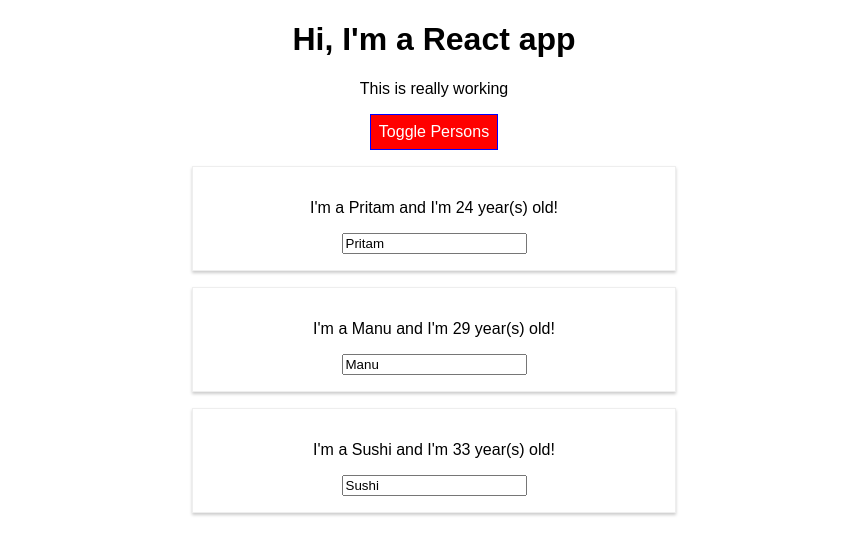
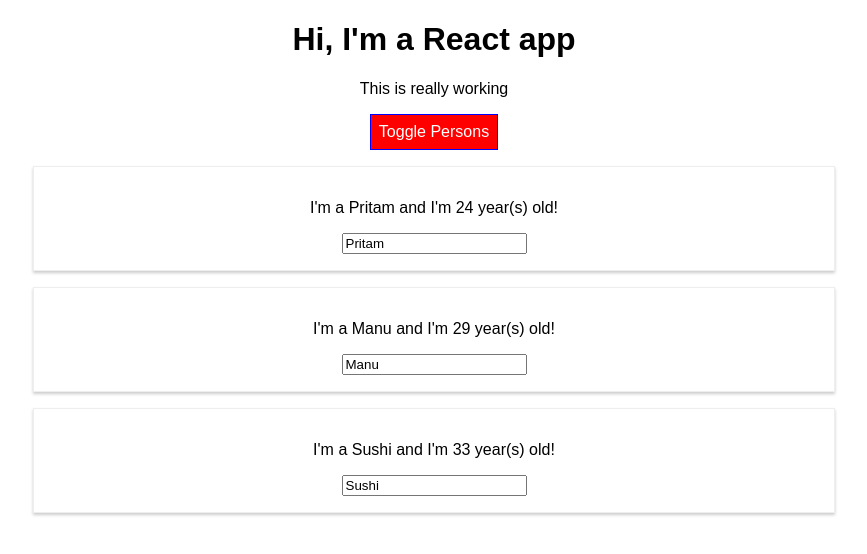
Before and after one commit to pritamnb/react-complete-guide, a React (Create React App) app: page / in a window 1280 px wide. Both pictures are taken after a click on the button "Toggle Persons". Shown: the top 554 px of the page, without its empty margins (206-1073 px from the left). Built offline with nearby package versions, Linux system fonts and the light colour scheme.

Commit message:
code w.o. Radium - radium removed and new branch is created as radium introduction

```diff
--- a/src/App.js
+++ b/src/App.js
@@ -2,7 +2,7 @@
 import React, { Component } from 'react';
 import './App.css';
 import Person from './Person/Person';
-import Radium, { StyleRoot } from 'radium';
+import Radium from 'radium';
 class App extends Component {
   state = {
     persons: [
@@ -53,10 +53,6 @@
       border: '1px solid blue',
       padding: '8px',
       cursor: 'pointer',
-      ':hover': {
-        backgroundColor: 'lightgreen',
-        color: 'black',
-      },
     };
     let persons = null;
     if (this.state.showPersons) {
@@ -76,10 +72,6 @@
         </div>
       );
       style.backgroundColor = 'red';
-      style[':hover'] = {
-        backgroundColor: 'salmon',
-        color: 'black',
-      };
     }
     let classes = [];
     if (this.state.persons.length <= 2) {
@@ -89,7 +81,6 @@
       classes.push('bold');
     }
     return (
-      <StyleRoot>
       <div className='App'>
         <h1> Hi, I'm a React app</h1>
         <p className={classes.join(' ')}>This is really working</p>
@@ -99,7 +90,6 @@
         </button>
         {persons}
       </div>
-      </StyleRoot>
     );
     // return React.createElement(
     //   'div',
--- a/src/Person/Person.js
+++ b/src/Person/Person.js
@@ -1,14 +1,8 @@
 import React from 'react';
 import './Person.css';
-import Radium from 'radium';
 const person = (props) => {
-  const style = {
-    '@media(min-width:500px)': {
-      width: '450px',
-    },
-  };
   return (
-    <div className='Person' style={style}>
+    <div className='Person'>
       <p onClick={props.click}>
         I'm a {props.name} and I'm {props.age} year(s) old!
       </p>
@@ -18,4 +12,4 @@
   );
 };
 
-export default Radium(person);
+export default person;
```
Lines whose indentation alone changed are shown as unchanged.
